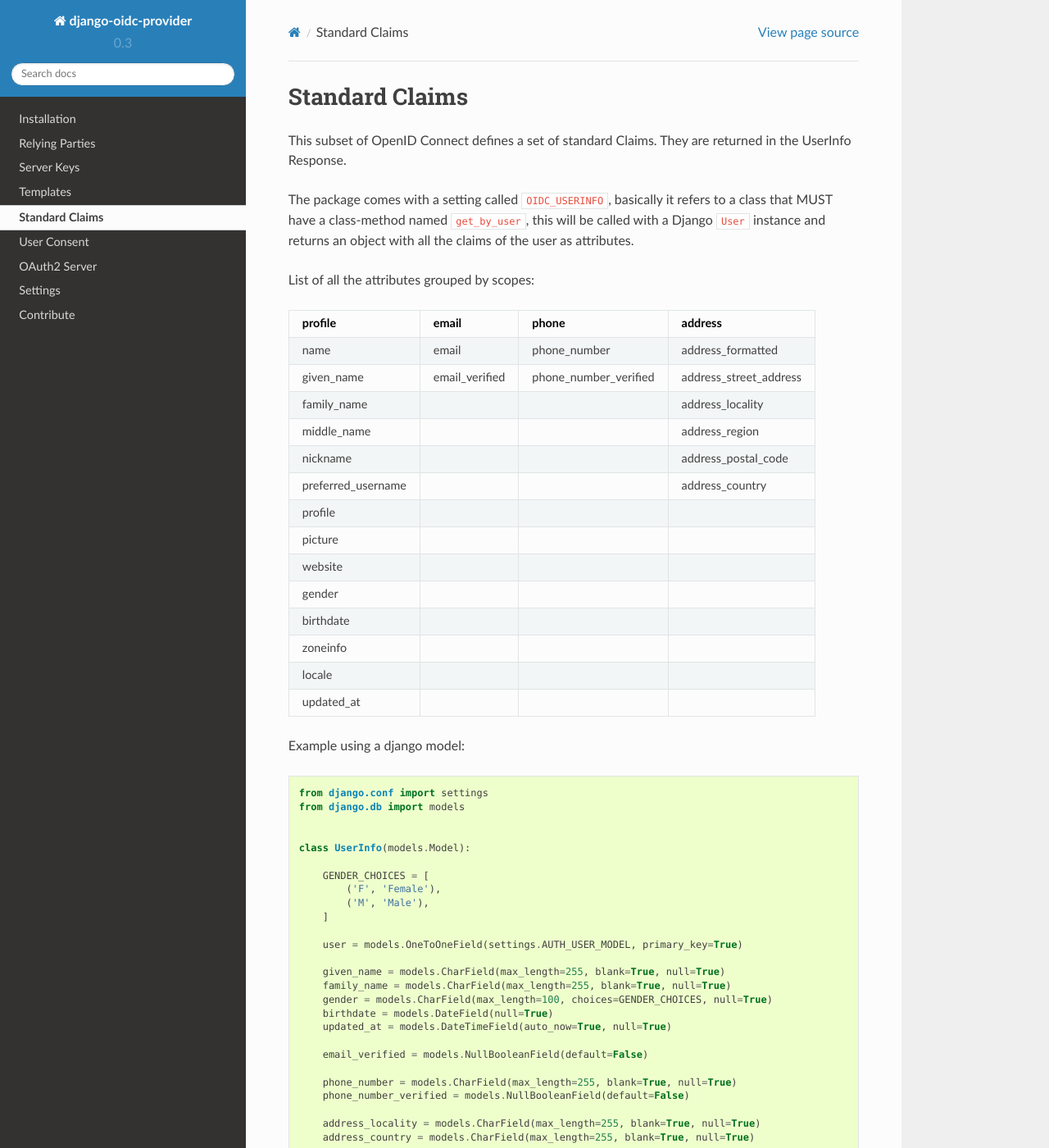
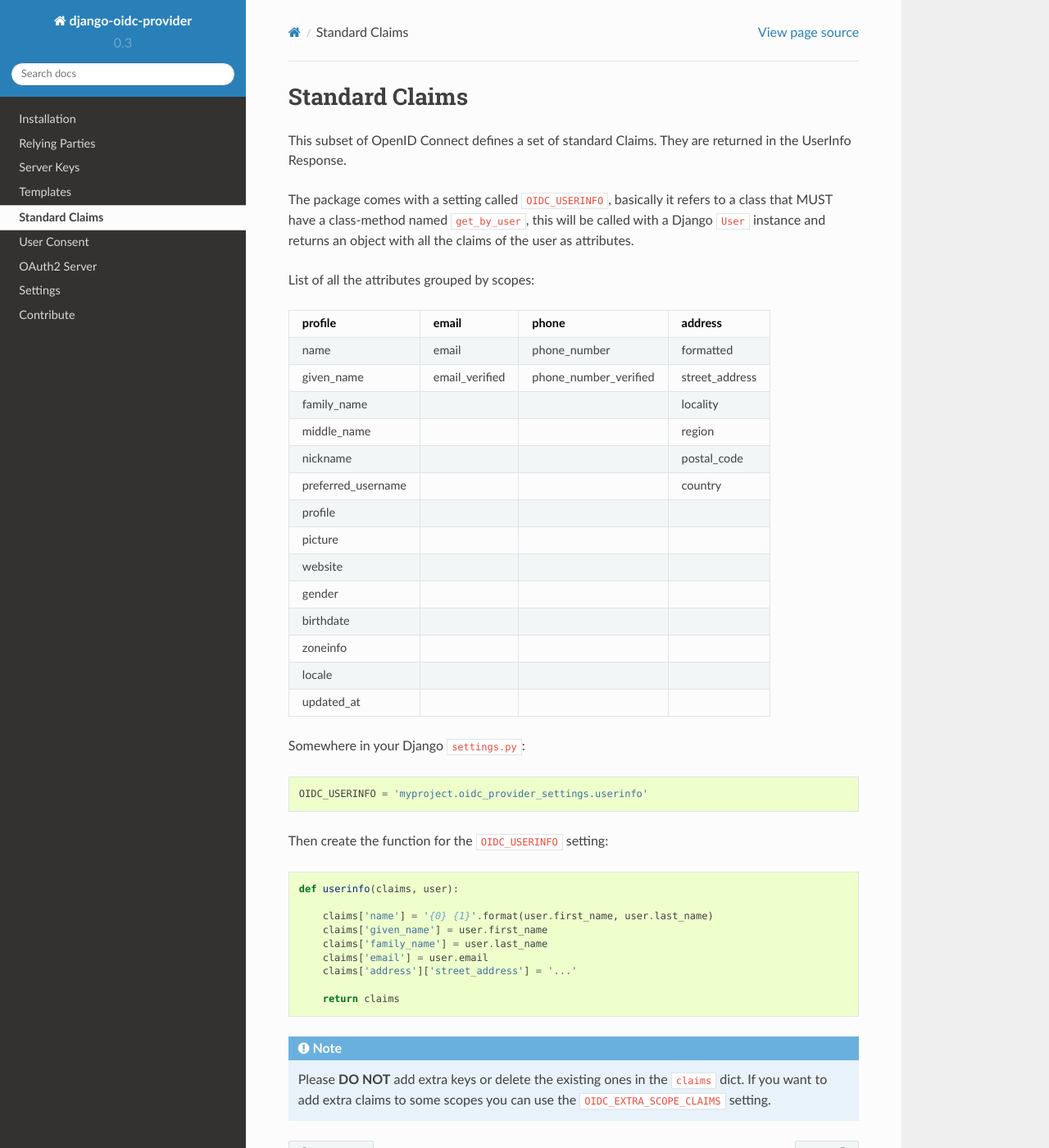
Before and after one commit to juanifioren/django-oidc-provider, a Sphinx documentation site: the page built from docs/sections/claims.rst, in a window 1280 px wide and 1400 px high. Shown: the whole window at 82% size. Built offline with Sphinx 7.4.7 and the Read the Docs theme 2.0.0, drawn with Linux system fonts in a browser that asks for light colours; some of the changed text lies outside the part shown.

Commit message:
Change setting OIDC_USERINFO.

```diff
--- a/docs/sections/claims.rst
+++ b/docs/sections/claims.rst
@@ -12,17 +12,17 @@ List of all the attributes grouped by scopes:
 +--------------------+----------------+-----------------------+------------------------+
 | profile            | email          | phone                 | address                |
 +====================+================+=======================+========================+
-| name               | email          | phone_number          | address_formatted      |
+| name               | email          | phone_number          | formatted              |
 +--------------------+----------------+-----------------------+------------------------+
-| given_name         | email_verified | phone_number_verified | address_street_address |
+| given_name         | email_verified | phone_number_verified | street_address         |
 +--------------------+----------------+-----------------------+------------------------+
-| family_name        |                |                       | address_locality       |
+| family_name        |                |                       | locality               |
 +--------------------+----------------+-----------------------+------------------------+
-| middle_name        |                |                       | address_region         |
+| middle_name        |                |                       | region                 |
 +--------------------+----------------+-----------------------+------------------------+
-| nickname           |                |                       | address_postal_code    |
+| nickname           |                |                       | postal_code            |
 +--------------------+----------------+-----------------------+------------------------+
-| preferred_username |                |                       | address_country        |
+| preferred_username |                |                       | country                |
 +--------------------+----------------+-----------------------+------------------------+
 | profile            |                |                       |                        |
 +--------------------+----------------+-----------------------+------------------------+
@@ -41,35 +41,22 @@ List of all the attributes grouped by scopes:
 | updated_at         |                |                       |                        |
 +--------------------+----------------+-----------------------+------------------------+
 
-Example using a django model::
+Somewhere in your Django ``settings.py``::
 
-	from django.conf import settings
-	from django.db import models
+    OIDC_USERINFO = 'myproject.oidc_provider_settings.userinfo'
 
 
-	class UserInfo(models.Model):
+Then create the function for the ``OIDC_USERINFO`` setting::
 
-	    GENDER_CHOICES = [
-	        ('F', 'Female'),
-	        ('M', 'Male'),
-	    ]
+    def userinfo(claims, user):
 
-	    user = models.OneToOneField(settings.AUTH_USER_MODEL, primary_key=True)
+        claims['name'] = '{0} {1}'.format(user.first_name, user.last_name)
+        claims['given_name'] = user.first_name
+        claims['family_name'] = user.last_name
+        claims['email'] = user.email
+        claims['address']['street_address'] = '...'
 
-	    given_name = models.CharField(max_length=255, blank=True, null=True)
-	    family_name = models.CharField(max_length=255, blank=True, null=True)
-	    gender = models.CharField(max_length=100, choices=GENDER_CHOICES, null=True)
-	    birthdate = models.DateField(null=True)
-	    updated_at = models.DateTimeField(auto_now=True, null=True)
+        return claims
 
-	    email_verified = models.NullBooleanField(default=False)
-
-	    phone_number = models.CharField(max_length=255, blank=True, null=True)
-	    phone_number_verified = models.NullBooleanField(default=False)
-
-	    address_locality = models.CharField(max_length=255, blank=True, null=True)
-	    address_country = models.CharField(max_length=255, blank=True, null=True)
-
-	    @classmethod
-	    def get_by_user(cls, user):
-	        return cls.objects.get(user=user)
+.. note::
+    Please **DO NOT** add extra keys or delete the existing ones in the ``claims`` dict. If you want to add extra claims to some scopes you can use the ``OIDC_EXTRA_SCOPE_CLAIMS`` setting.
```
Also changed, not shown: docs/sections/settings.rst (+18 -1 lines), 7 other files.
